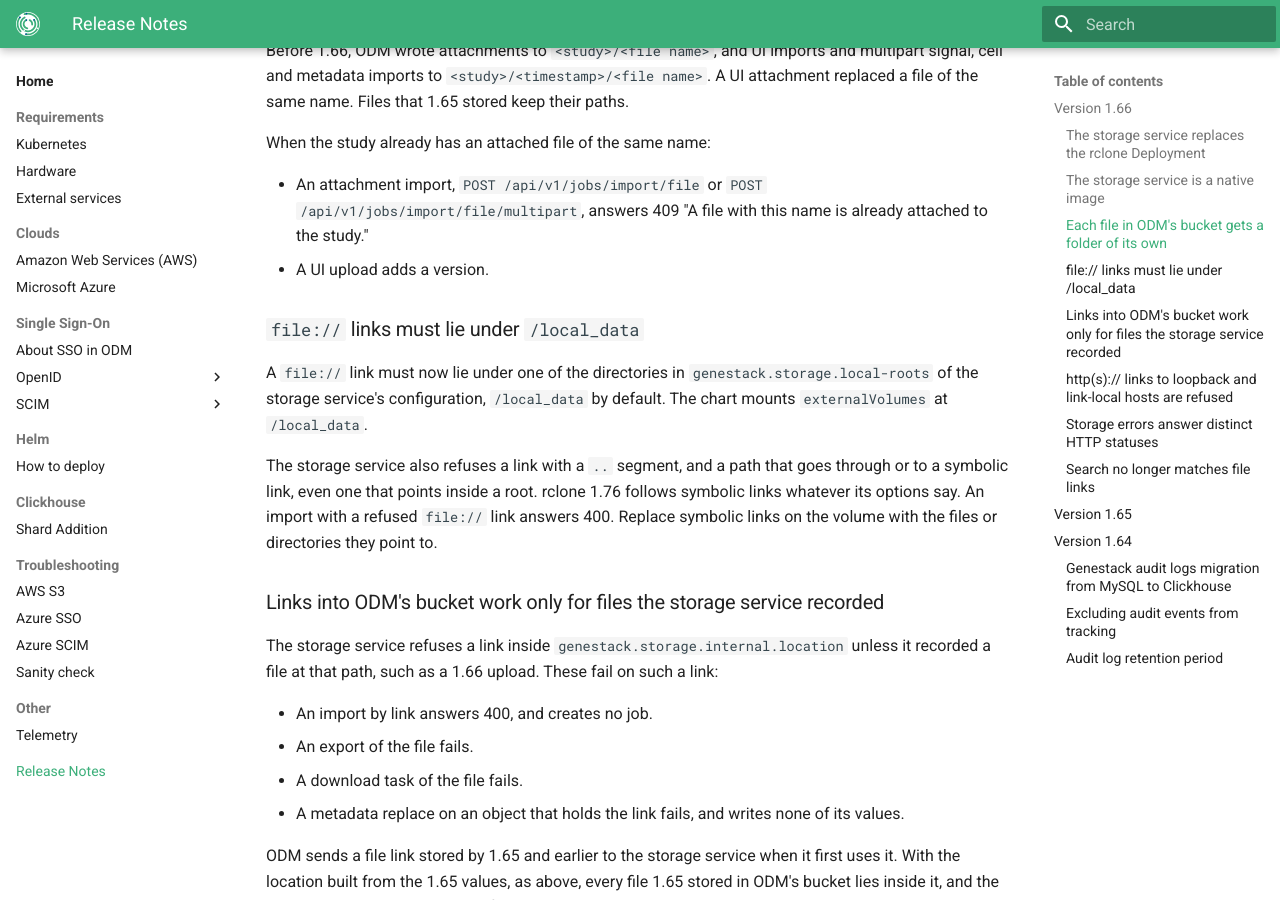
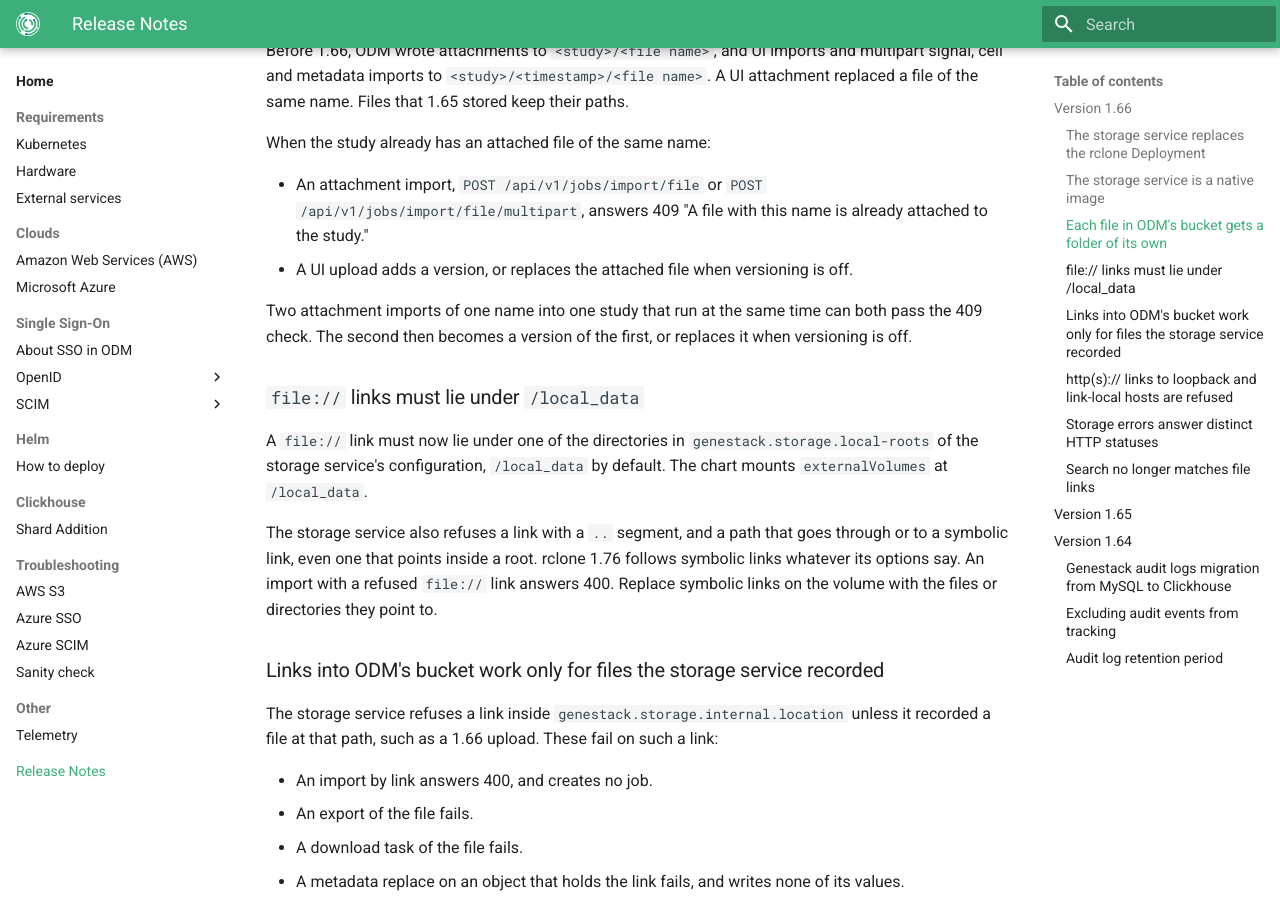
Before and after one commit to genestack/admin-docs, an MkDocs documentation site: the page built from docs/home/release-notes.md, in a window 1280 px wide and 900 px high, scrolled down 2477 px. Built offline with MkDocs 1.6.1 and Material for MkDocs 9.7.7, drawn with Linux system fonts in a browser that asks for light colours; the version menu is left out; some of the changed text lies outside the part shown.

Commit message:
BIA-275: Cover link imports in the 1.66 bad-name 400 and note the 409 race
unified 702047fd233: an attachment import by a link whose last segment
breaks the file-name rule answers 400 before any job, as an upload with a
bad name does. The errors table's 400 row now covers both.

Two attachment imports of one name into one study at the same time can
both pass the 409 check; the second becomes a version of the first, or
replaces it when versioning is off. The notes describe the 409, so they
state the race, and that a UI upload replaces the file when versioning
is off.

Co-Authored-By: Claude Opus 5.5 <noreply@anthropic.com>

```diff
--- a/docs/home/release-notes.md
+++ b/docs/home/release-notes.md
@@ -98,7 +98,10 @@ When the study already has an attached file of the same name:
 
 - An attachment import, `POST /api/v1/jobs/import/file` or `POST /api/v1/jobs/import/file/multipart`, answers 409
   "A file with this name is already attached to the study."
-- A UI upload adds a version.
+- A UI upload adds a version, or replaces the attached file when versioning is off.
+
+Two attachment imports of one name into one study that run at the same time can both pass the 409 check. The second
+then becomes a version of the first, or replaces it when versioning is off.
 
 ### `file://` links must lie under `/local_data`
 
@@ -146,7 +149,7 @@ as follows:
 | The file does not exist, or the store refuses to read it | 404; imports add hint A0003 |
 | The link is malformed, a `file://` link lies outside the local roots or goes through a symbolic link, an `http(s)://` link names a loopback or link-local host, or a link points inside ODM's internal location at an object the storage service did not record | 400 |
 | No storage in `genestack.storage.storages` covers the link's bucket or host, or the file's storage was removed from it | 400, naming the bucket or host |
-| An uploaded file's name is empty, contains `/`, is `.` or `..`, has a control character, or exceeds 255 bytes | 400 |
+| The name of an uploaded file, or the last segment of an attachment import's link, is empty, contains `/`, is `.` or `..`, has a control character, or exceeds 255 bytes | 400, before any job |
 | The storage service, rclone or the store is unavailable | 503 |
 | The store refuses a write, such as an upload to ODM's bucket, or any other error | 500 |
 
```
